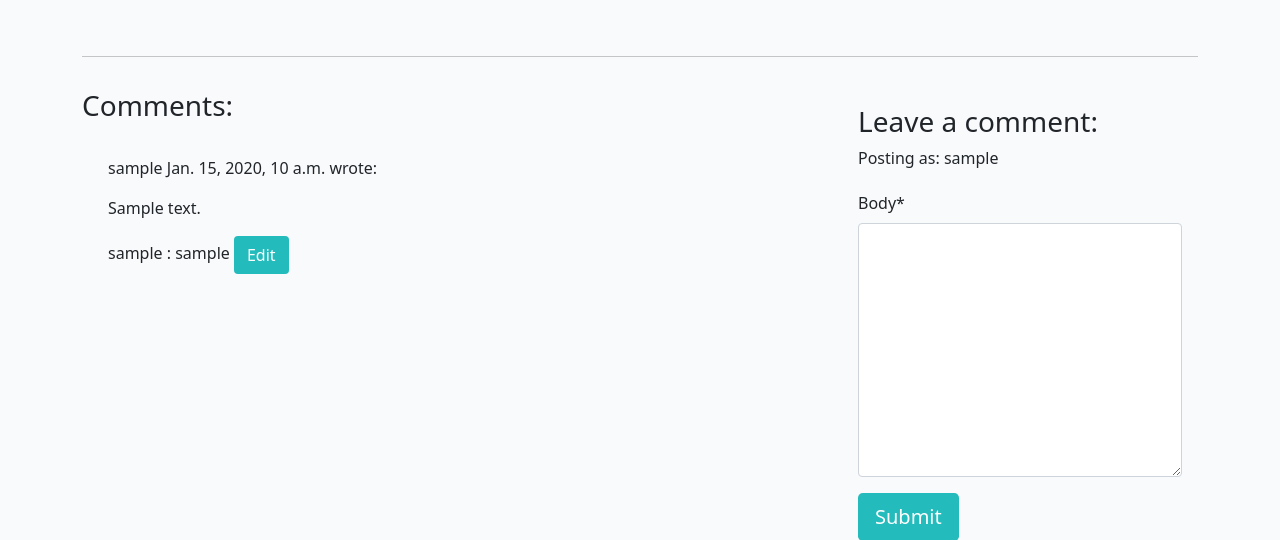
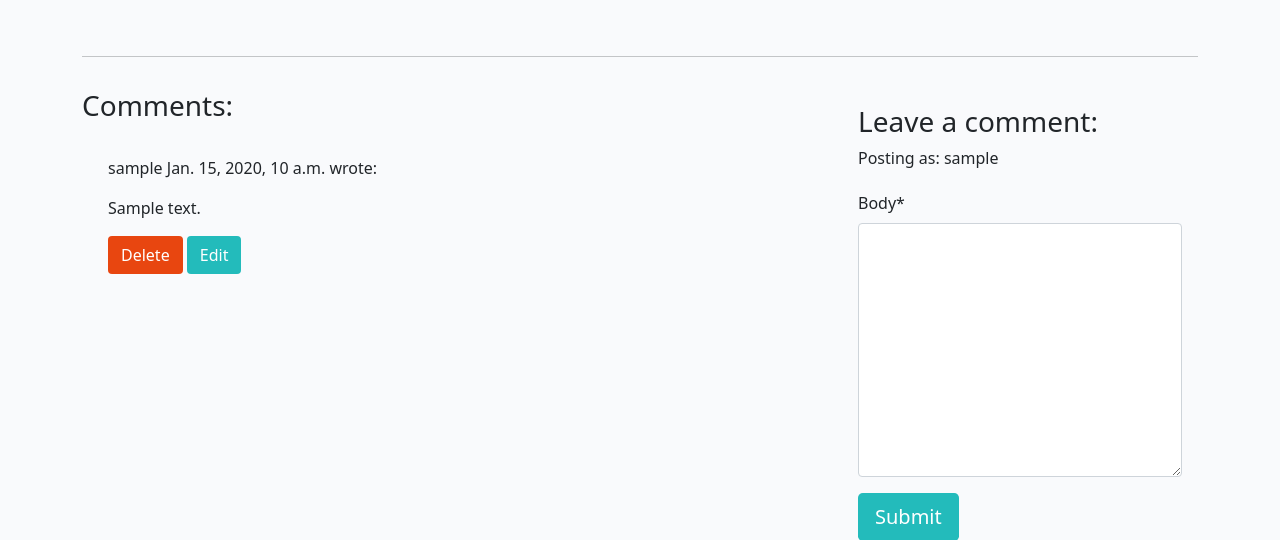
Before and after one commit to AJGreaves/blog-lesson-plan, a Django app: a page that uses blog/templates/blog/post_detail.html in a window 1280 px wide. Shown: the part 494-1034 px from the top of the page. Run offline with Django 4.2, Linux system fonts and the light colour scheme; a user stored in the database is signed in; tables that the repository leaves empty hold one stand-in row (values such as "Sample post"); parts of the project's set-up code (start-up, migrations or seed data) failed here and were passed over; some libraries are stand-ins or nearby versions.

Commit message:
Add delete comment functionality

```diff
--- a/blog/templates/blog/post_detail.html
+++ b/blog/templates/blog/post_detail.html
@@ -74,11 +74,11 @@
                     <div id="comment{{ comment.id }}">
                         {{ comment.body | linebreaks }}
                     </div>
-                    {{comment.author}} : {{ user.username}}
                     {% if not comment.approved and comment.author == user %}
                     <p class="approval">This comment is awaiting approval</p>
                     {% endif %}
                     {% if user.is_authenticated and comment.author == user %}
+                    <button class="btn btn-delete" comment_id="{{ comment.id }}">Delete</button>
                     <button class="btn btn-edit" comment_id="{{ comment.id }}">Edit</button>
                     {% endif %}
                 </div>
@@ -106,6 +106,24 @@
     </div>
 </div>
 
+<div class="modal fade" id="deleteModal" tabindex="-1" aria-labelledby="deleteModalLabel" aria-hidden="true">
+    <div class="modal-dialog">
+        <div class="modal-content">
+            <div class="modal-header">
+                <h5 class="modal-title" id="deleteModalLabel">Delete comment?</h5>
+                <button type="button" class="btn-close" data-bs-dismiss="modal" aria-label="Close"></button>
+            </div>
+            <div class="modal-body">
+                Are you sure you want to delete your comment? This action cannot be undone.
+            </div>
+            <div class="modal-footer">
+                <button type="button" class="btn btn-secondary" data-bs-dismiss="modal">Close</button>
+                <a id="deleteConfirm" href="#" class="btn btn-danger">Delete</a>
+            </div>
+        </div>
+    </div>
+</div>
+
 {% endblock content %}
 
 {% block extras %}
--- a/blog/urls.py
+++ b/blog/urls.py
@@ -7,4 +7,6 @@ urlpatterns = [
     path('like/<slug:slug>', views.post_like, name='post_like'),
     path('<slug:slug>/edit_comment/<int:comment_id>',
          views.comment_edit, name='comment_edit'),
+    path('<slug:slug>/delete_comment/<int:comment_id>',
+         views.comment_delete, name='comment_delete'),
 ]
--- a/blog/views.py
+++ b/blog/views.py
@@ -94,10 +94,9 @@ def comment_edit(request, slug, comment_id, *args, **kwargs):
 
         queryset = Post.objects.filter(status=1)
         post = get_object_or_404(queryset, slug=slug)
-        # comment = post.comments.filter(id=comment_id).first()
         comment = get_object_or_404(Comment, id=comment_id)
+        comment_form = CommentForm(data=request.POST, instance=comment)
 
-        comment_form = CommentForm(data=request.POST, instance=comment)
         if comment_form.is_valid() and comment.author == request.user:
             comment = comment_form.save(commit=False)
             comment.post = post
@@ -109,3 +108,21 @@ def comment_edit(request, slug, comment_id, *args, **kwargs):
                                  'Error updating comment!')
 
     return HttpResponseRedirect(reverse('post_detail', args=[slug]))
+
+
+def comment_delete(request, slug, comment_id, *args, **kwargs):
+    """
+    view to delete comment
+    """
+    queryset = Post.objects.filter(status=1)
+    post = get_object_or_404(queryset, slug=slug)
+    comment = get_object_or_404(Comment, id=comment_id)
+
+    if comment.author == request.user:
+        comment.delete()
+        messages.add_message(request, messages.SUCCESS, 'Comment deleted!')
+    else:
+        messages.add_message(request, messages.ERROR,
+                             'You can only delete your own comments!')
+
+    return HttpResponseRedirect(reverse('post_detail', args=[slug]))
--- a/static/js/comments.js
+++ b/static/js/comments.js
@@ -3,6 +3,14 @@ var commentText = document.getElementsByTagName("textarea")[0];
 var commentForm = document.getElementById("commentForm");
 var submitButton = document.getElementById("submitButton");
 
+const deleteModal = new bootstrap.Modal(document.getElementById("deleteModal"));
+var deleteButtons = document.getElementsByClassName("btn-delete");
+var deleteConfirm = document.getElementById("deleteConfirm");
+
+/**
+ * Add event listeners to comment edit buttons, build the specific link
+ * for each button needed to call the edit view with the correct commentId
+ */
 for (let button of editButtons) {
     button.addEventListener("click", (e) => {
         let commentId = e.target.getAttribute("comment_id");
@@ -12,3 +20,17 @@ for (let button of editButtons) {
         commentForm.setAttribute("action", `edit_comment/${commentId}`);
     });
 }
+
+
+/**
+ * Add event listeners to each comment delete button, set the relevant
+ * attribute value on the modal so that the correct url is accessed to delete
+ * the selected comment.
+ */
+for (let button of deleteButtons) {
+    button.addEventListener("click", (e) => {
+        let commentId = e.target.getAttribute("comment_id");
+        deleteConfirm.href = `delete_comment/${commentId}`;
+        deleteModal.show();
+    });
+}
```
